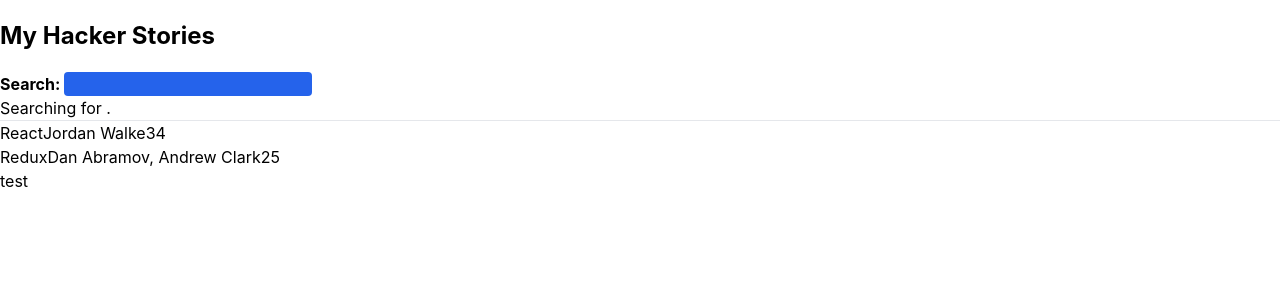
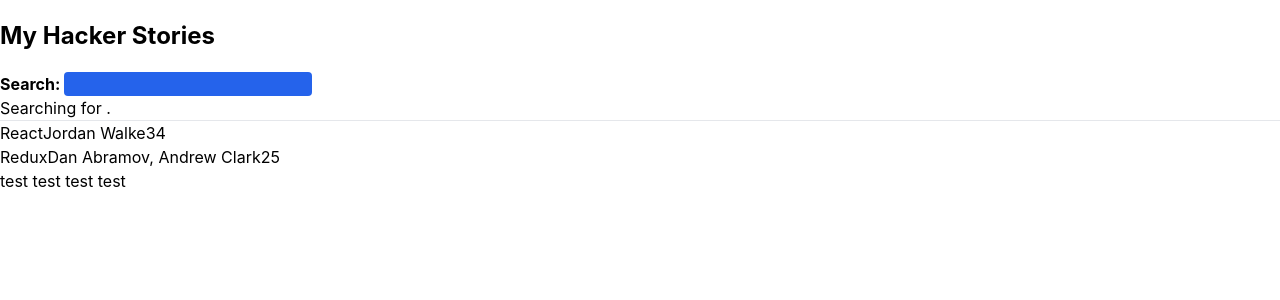
Before and after one commit to habedorf/ReactPlayground, a React (Create React App) app: page / in a window 1280 px wide. Shown: the top 300 px of the page. Built offline with nearby package versions, Linux system fonts and the light colour scheme.

Commit message:
more tests

```diff
--- a/src/header.js
+++ b/src/header.js
@@ -5,7 +5,7 @@ function Header(){
 <div className={"container mx-auto"}>
 
 
-<h1>test</h1>
+<h1>test test test test </h1>
 </div>
 
     )
```
